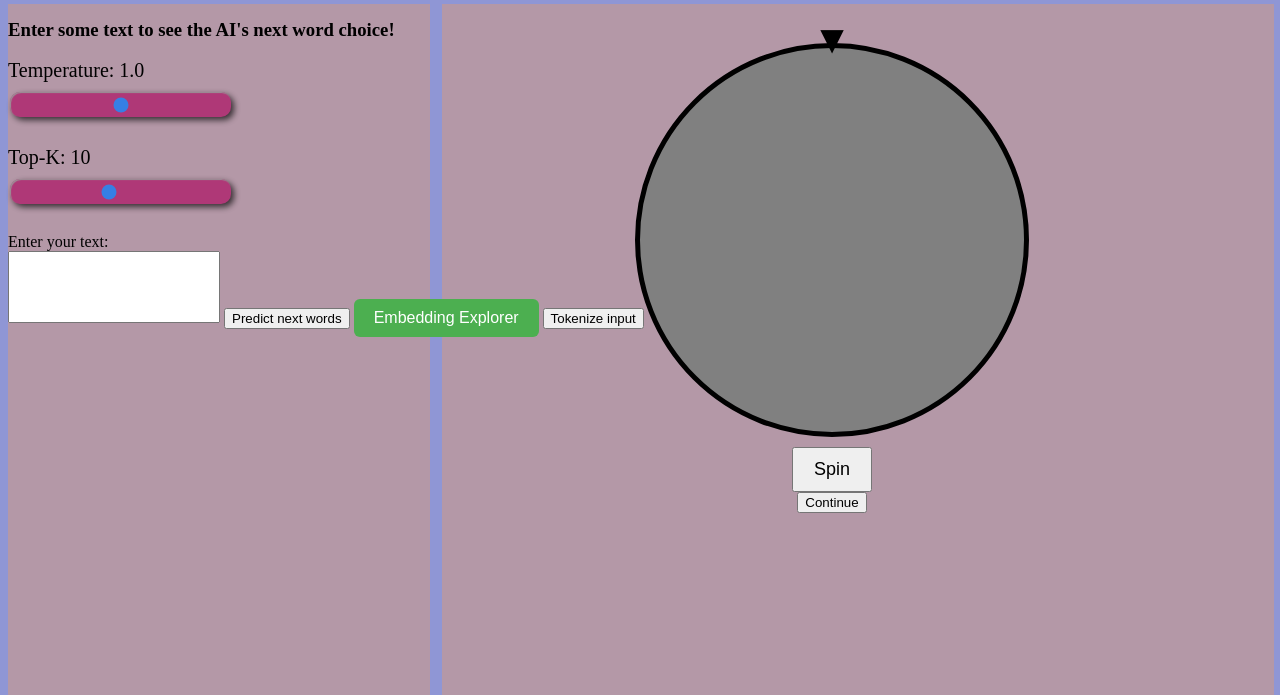
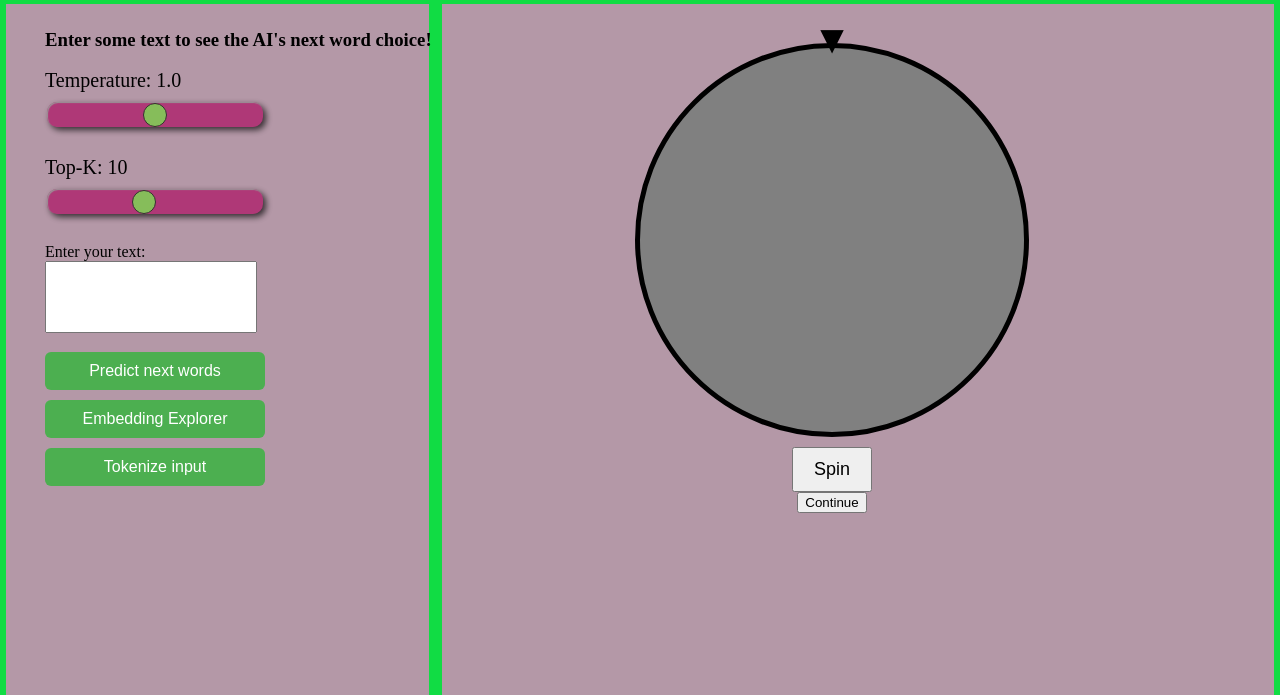
Before and after one commit to cnochebuena-p/ai-word-decision-spinner, a website: page frontend/index.html in a window 1280 px wide. Shown: the top 695 px of the page. Drawn offline with Linux system fonts and the light colour scheme.

Commit message:
UI changes

```diff
--- a/frontend/index.html
+++ b/frontend/index.html
@@ -4,12 +4,12 @@
     <meta name="viewport" content="width=device-width, initial-scale=1.0">
     <link rel="stylesheet" href="style.css">
 </head>
-<body class="point-page"></body>
-<body>
+<body class="spinner-page">
 
     <div class="background-box left-box"></div>
     <div class="background-box right-box"></div>
 
+    <div class="left-content">
         <h3>Enter some text to see the AI's next word choice!</h3>
 
         <div class="slider-group">
@@ -24,14 +24,12 @@
             class="slider" id="topKSlider">
         </div>
 
-    <a href="/" class="logo-link">
-        <img src="https://i.imgur.com/U1035dV.png" class="logo">
-    </a>
-
         <label for="usertext">Enter your text:</label>
         <textarea id="usertext"></textarea>
 
-    <button type="button" id="wordpredict">
+        <div class="button-column">
+
+            <button type="button" id="wordpredict" class="nav-button">
                 Predict next words
             </button>
 
@@ -39,7 +37,7 @@
                 Embedding Explorer
             </a>
 
-    <button type="button" id="tokenizeButton">
+            <button type="button" id="tokenizeButton" class="nav-button">
                 Tokenize input
             </button>
 
@@ -47,7 +45,14 @@
                 Hide tokenized input
             </button>
 
+        </div>
+
         <textarea id="tokenizedOutput" readonly style="display: none;"></textarea>
+    </div>
+
+    <a href="/" class="logo-link">
+        <img src="https://i.imgur.com/U1035dV.png" class="logo">
+    </a>
 
     <div class="spinner-area">
         <div class="pointer">▼</div>
--- a/frontend/style.css
+++ b/frontend/style.css
@@ -1,6 +1,23 @@
 body {
-    /* May change with brighter color when adding more boxes*/
-    min-height: 120vh;
+    margin: 0;
+    min-height: 100vh;
+}
+
+.spinner-page {
+    background-color: #11dc44;
+    height: 100vh;
+    overflow: hidden;
+}
+
+.embeddings-page {
+    background-color: #8f96d5;
+}
+
+.cumulative-page {
+    background-color: #8f96d5;
+}
+
+.point-page {
     background-color: #8f96d5;
 }
 
@@ -36,6 +53,13 @@ body {
     display: flex;
     flex-direction: column;
     align-items: center;
+}
+
+.left-content {
+    position: relative;
+    margin-left: 45px;
+    padding-top: 10px;
+    z-index: 1;
 }
 
 #wheel {
@@ -116,6 +140,20 @@ label[for="usertext"] {
     width: 35%;
 }
 
+.slider::-webkit-slider-thumb {
+    -webkit-appearance: none;
+    appearance: none;
+
+    width: 24px;
+    height: 24px;
+
+    border-radius: 50%;
+    background: #73ce3a;   /* Change this to any color */
+    border: 1px solid black;
+
+    cursor: pointer;
+}
+
 .background-box {
     position: fixed;
     background-color: rgb(180, 152, 167);
@@ -123,7 +161,7 @@ label[for="usertext"] {
 }
 
 .left-box {
-    left: 0,5%;
+    left: 0.5%;
     top: 0.5%;
     width: 33%;
     height: 99dvh;
@@ -161,12 +199,22 @@ label[for="usertext"] {
 
 .nav-button {
     display: inline-block;
+    width: 220px;
     padding: 10px 20px;
     background: #4CAF50;
     color: white;
-    text-decoration: none;
+    border: none;
     border-radius: 6px;
     font-family: sans-serif;
+    font-size: 16px;
+    text-align: center;
+    cursor: pointer;
+    box-sizing: border-box;
+}
+
+button.nav-button {
+    appearance: none;
+    -webkit-appearance: none;
 }
 
 .nav-button:hover {
@@ -194,3 +242,11 @@ label[for="usertext"] {
 a {
     text-decoration: none;
 }
+
+.button-column {
+    display: flex;
+    flex-direction: column;
+    align-items: flex-start;
+    gap: 10px;
+    margin-top: 15px;
+}
```
Also changed, not shown: frontend/cumulative.html (+1 -1 lines), frontend/embeddings.html (+1 -1 lines), frontend/pointembeddings.html (+1 -1 lines). Lines whose indentation alone changed are shown as unchanged.
